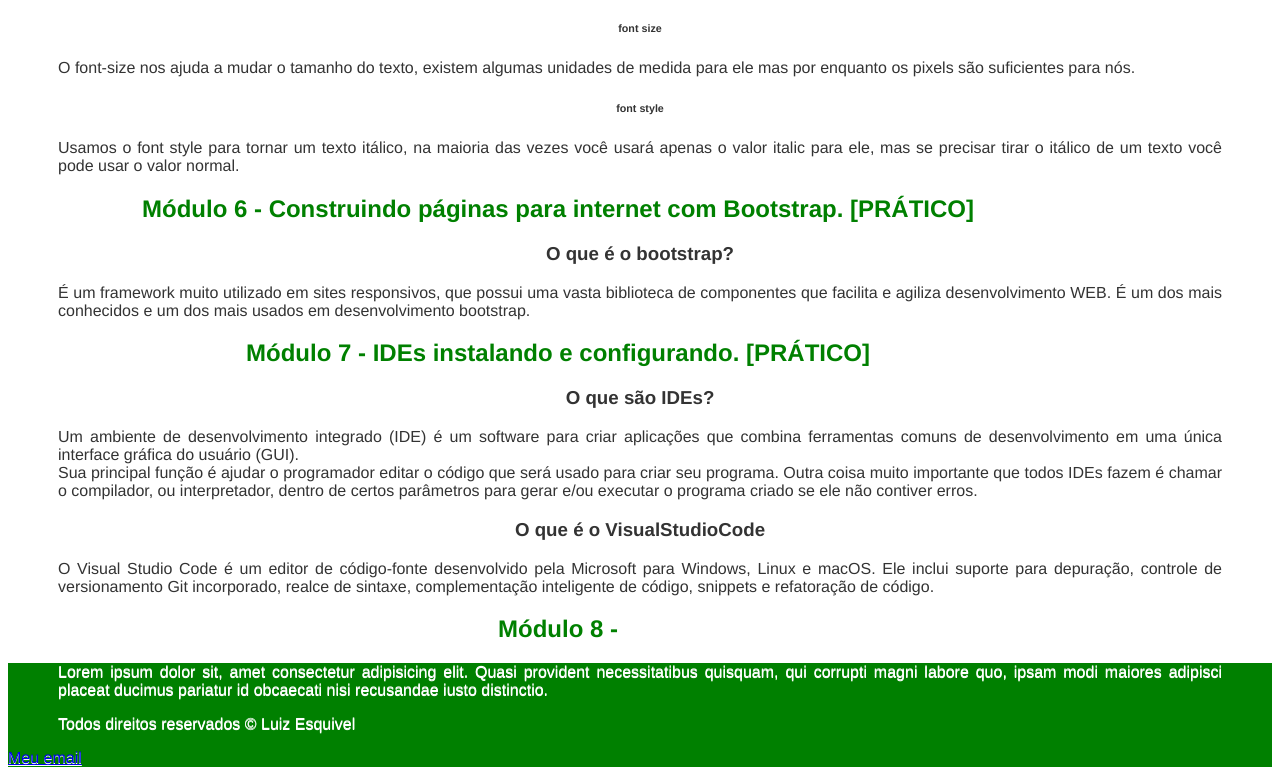
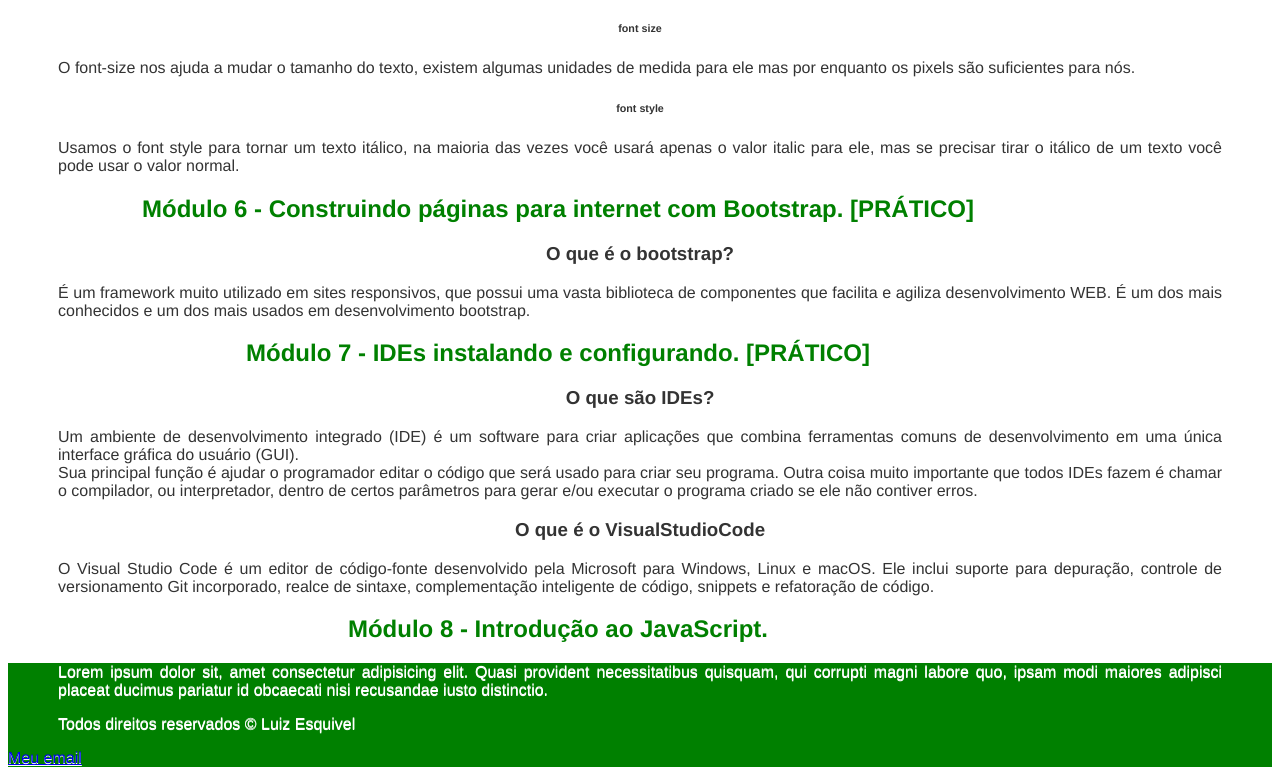
Before and after one commit to luizesquivel05/digital-inovation-one-minha_participacao, a plain HTML site: page index.html in a window 1280 px wide. Shown: the part 8871-9646 px from the top of the page. Drawn offline with nearby package versions, Linux system fonts and the light colour scheme; a script that the page names is missing.

Commit message:
atualizando

```diff
--- a/index.html
+++ b/index.html
@@ -349,7 +349,7 @@
         <p>O Visual Studio Code é um editor de código-fonte desenvolvido pela Microsoft para Windows, Linux e macOS. Ele inclui suporte para depuração, controle de versionamento Git incorporado, realce de sintaxe, complementação inteligente de código, snippets e refatoração de código. <br> </p>
 
         <div class="titulo-tela2">
-            <h1> Módulo 8 -  </h1>
+            <h1> Módulo 8 - Introdução ao JavaScript. </h1>
         </div>
 
         <h2></h2>
```
